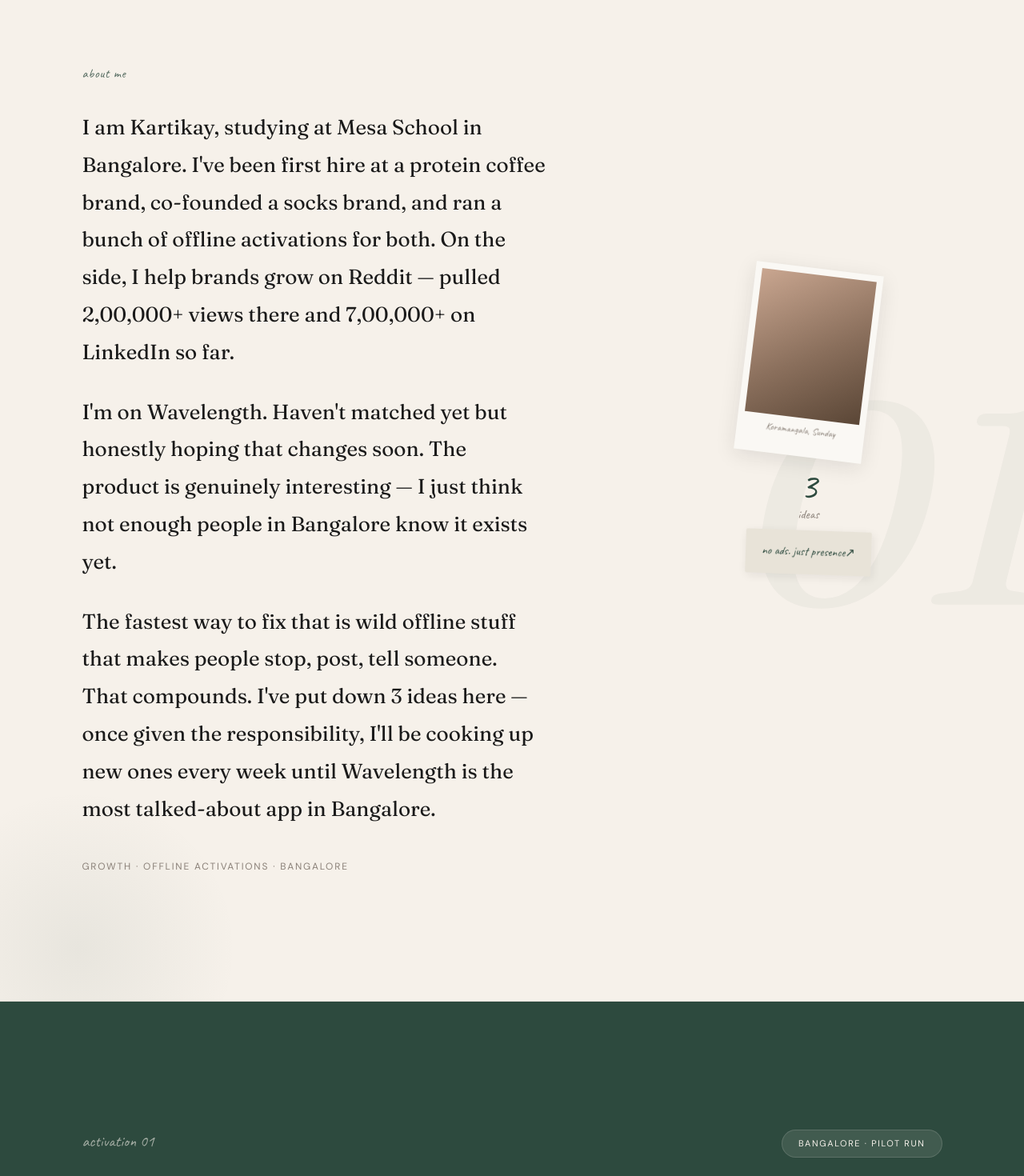
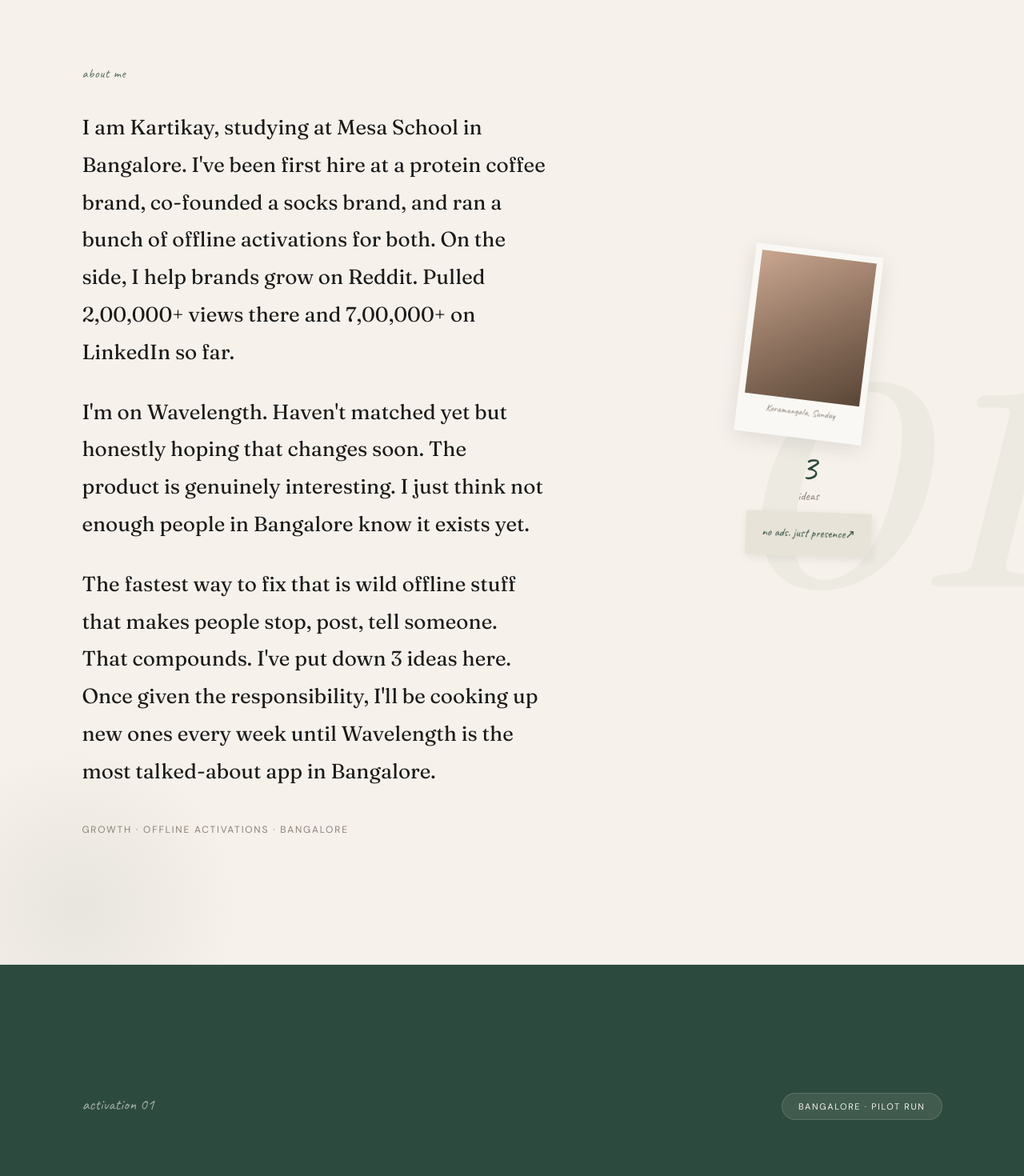
Before and after one commit to kartikay650/wavelength, a Next.js app: page / in a window 1280 px wide. Shown: the part 880-2350 px from the top of the page at 80% size. Built offline with nearby package versions, Linux system fonts and the light colour scheme.

Commit message:
Remove em dashes from bio and closing copy

```diff
--- a/components/AboutMe.tsx
+++ b/components/AboutMe.tsx
@@ -7,9 +7,9 @@ const EASE: [number, number, number, number] = [0.25, 1, 0.5, 1];
 const IN_VIEW = { once: true, amount: 0.15 } as const;
 
 const PARAGRAPHS = [
-  "I am Kartikay, studying at Mesa School in Bangalore. I've been first hire at a protein coffee brand, co-founded a socks brand, and ran a bunch of offline activations for both. On the side, I help brands grow on Reddit — pulled 2,00,000+ views there and 7,00,000+ on LinkedIn so far.",
-  "I'm on Wavelength. Haven't matched yet but honestly hoping that changes soon. The product is genuinely interesting — I just think not enough people in Bangalore know it exists yet.",
-  "The fastest way to fix that is wild offline stuff that makes people stop, post, tell someone. That compounds. I've put down 3 ideas here — once given the responsibility, I'll be cooking up new ones every week until Wavelength is the most talked-about app in Bangalore.",
+  "I am Kartikay, studying at Mesa School in Bangalore. I've been first hire at a protein coffee brand, co-founded a socks brand, and ran a bunch of offline activations for both. On the side, I help brands grow on Reddit. Pulled 2,00,000+ views there and 7,00,000+ on LinkedIn so far.",
+  "I'm on Wavelength. Haven't matched yet but honestly hoping that changes soon. The product is genuinely interesting. I just think not enough people in Bangalore know it exists yet.",
+  "The fastest way to fix that is wild offline stuff that makes people stop, post, tell someone. That compounds. I've put down 3 ideas here. Once given the responsibility, I'll be cooking up new ones every week until Wavelength is the most talked-about app in Bangalore.",
 ];
 
 export default function AboutMe() {
--- a/components/Closing.tsx
+++ b/components/Closing.tsx
@@ -132,7 +132,7 @@ export default function Closing() {
         >
           {`Doing cool stuff every day.
 
-I've been helping brands grow on Reddit and building in that space. Would love to bring that to Wavelength — Reddit presence will improve GEO down the line.`}
+I've been helping brands grow on Reddit and building in that space. Would love to bring that to Wavelength. Reddit presence will improve GEO down the line.`}
         </motion.p>
 
         <motion.div
```
